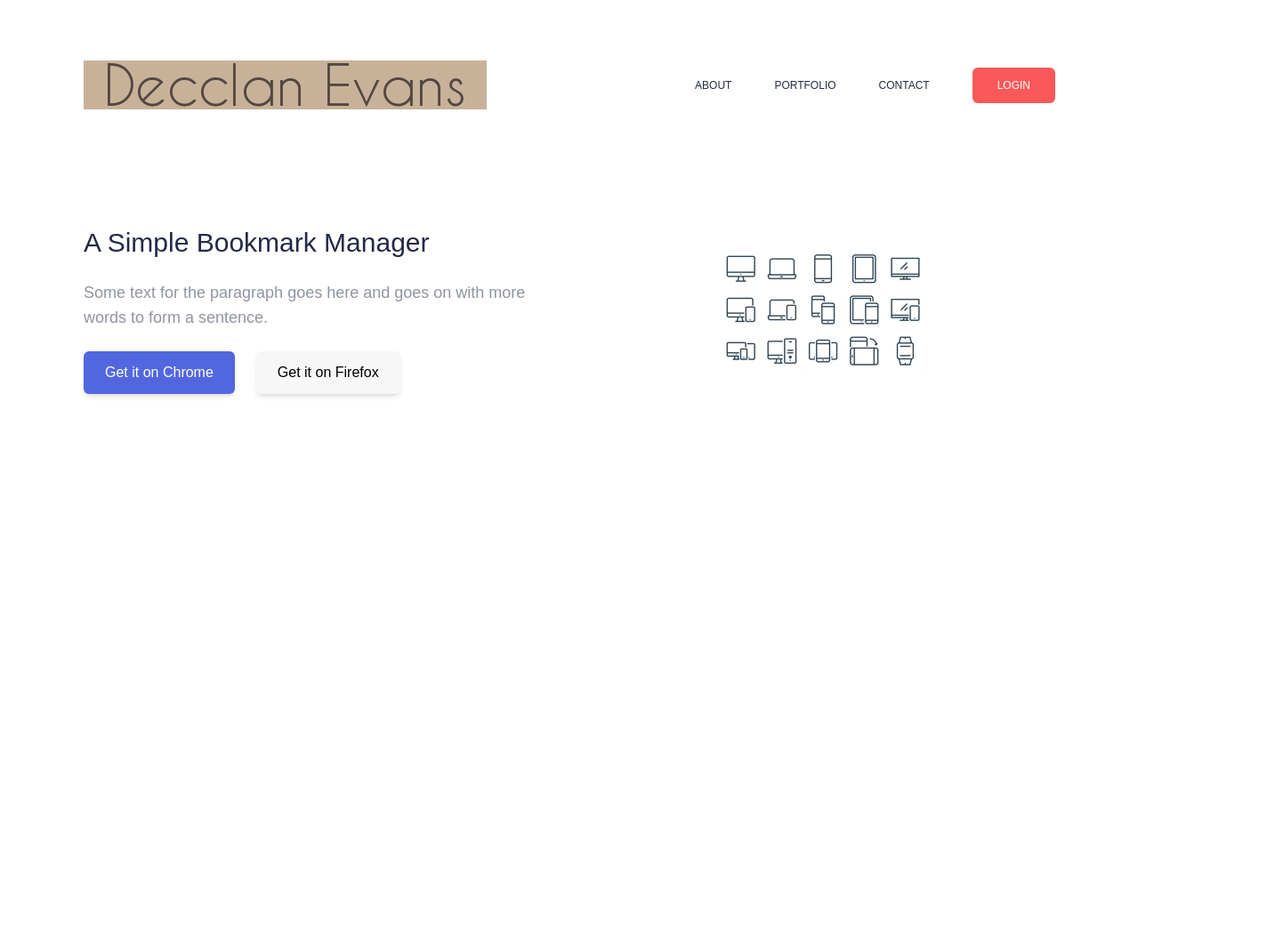
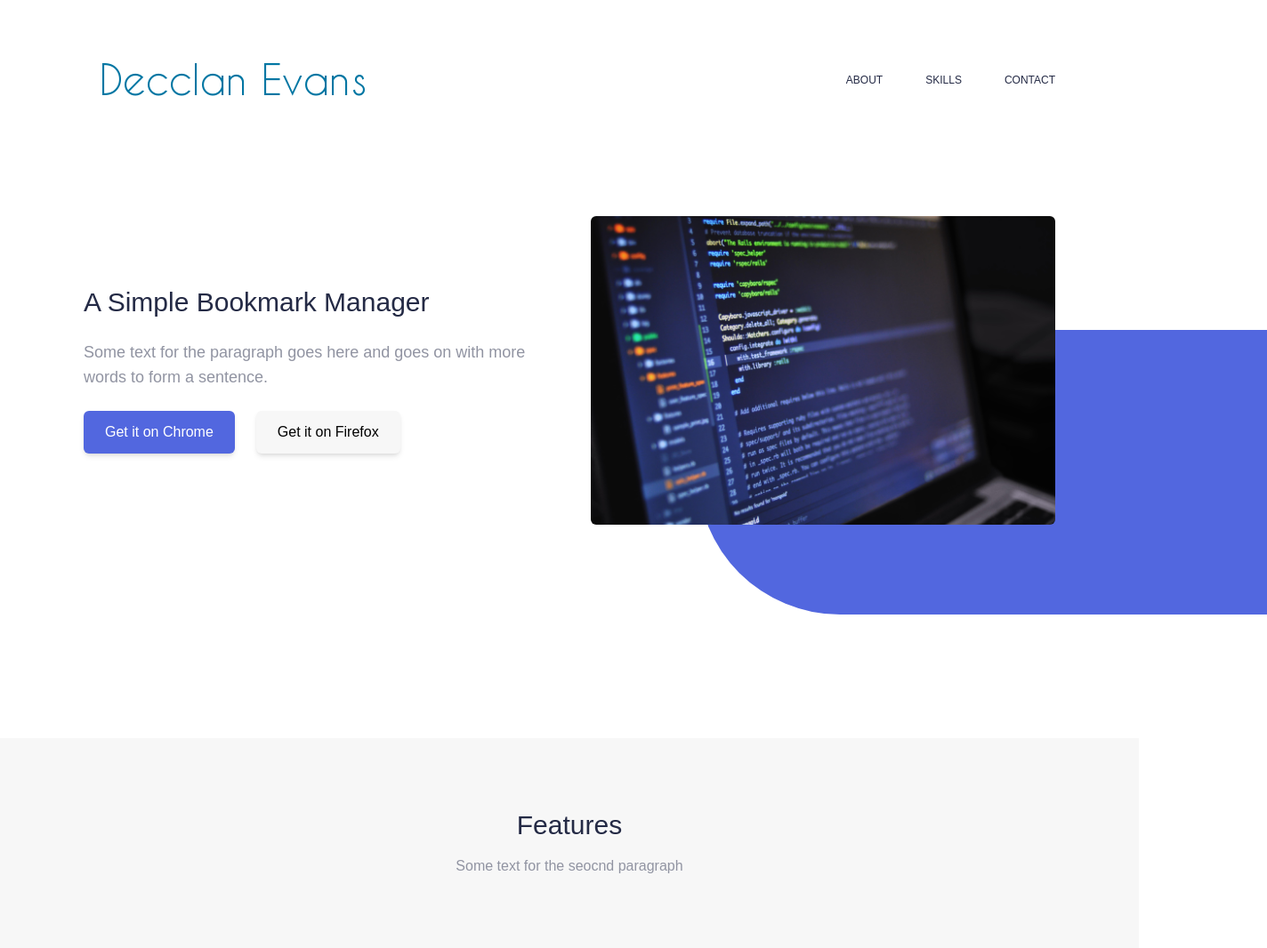
Before and after one commit to Decclan/personal-website, a website: page public/index.html in a window 1280 px wide. Shown: the whole page at 89% size, 1424 px wide, since content can reach past the window. Before the commit the page ends 800 px from the top, so only its background shows below. Drawn offline with Linux system fonts and the light colour scheme.

Commit message:
second-index-section-added

```diff
--- a/public/index.html
+++ b/public/index.html
@@ -6,10 +6,9 @@
     <meta name="viewport" content="width-device-width, initial-scale=1.0">
     <link rel="stylesheet" href="https://cdnjs.cloudflare.com/ajax/libs/font-awesome/6.1.1/css/all.min.css" integrity="sha512-KfkfwYDsLkIlwQp6LFnl8zNdLGxu9YAA1QvwINks4PhcElQSvqcyVLLD9aMhXd13uQjoXtEKNosOWaZqXgel0g==" crossorigin="anonymous" referrerpolicy="no-referrer" />
     <link rel="stylesheet" href="./style.css">
-    <title>Decclans Personal Website</title>
-    <!-- adds favicon to tab bar
-    <link rel="icon" href="./imgs/decclanlogo.png" type="image/icon type">
-    -->
+    <title>Personal Webiste</title>
+    <!-- adds favicon to tab bar -->
+    <link rel="icon" href="./imgs/rainbowflag.png" type="image/icon type">
   </head>
 
   <body class="font-Poppins">
@@ -22,13 +21,14 @@
     <header>
       <nav class="container flex items-center py-4 mt-4 sm:mt-12">
         <div class="py-1">
-          <img src="./imgs/decclanlogo.png">
+          <img src="./imgs/decclan.png">
         </div>
         <ul class="hidden sm:flex flex-1 justify-end items-center gap-12 text-bookmark-blue uppercase text-xs">
           <li class="cursor-pointer">About</li>
-          <li class="cursor-pointer">Portfolio</li>
+          <li class="cursor-pointer">Skills</li>
+          <!--<li class="cursor-pointer">Portfolio</li>-->
           <li class="cursor-pointer">Contact</li>
-          <button type="button" class="bg-bookmark-red text-white rounded-md px-7 py-3 uppercase">Login</button>
+          <!-- <button type="button" class="bg-bookmark-red text-white rounded-md px-7 py-3 uppercase">Login</button> -->
 
         </ul>
         <div class="flex sm:hidden flex-1 justify-end">
@@ -53,9 +53,23 @@
         </div>
         <!-- Image -->
         <div class="flex justify-center flex-1 mb-10 md:mb-16 lg:mb-0 z-10">
-          <img src="./imgs/devices.png">
+          <img class="rounded-md w-5/6 h-5/6 sm:w-3/4 sm:h-3/4 md:w-full md:h-full" src="./imgs/code.jpg">
         </div>
       </div>
+      <!--Round Rectangle-->
+      <div class="hidden md:block overflow-hidden bg-bookmark-purple rounded-l-full absolute h-80 w-2/4 top-32 right-0 lg:-bottom-28 lg:-right-36">
+      </div>
+    </section>
+
+    <!-- Index Midpoint -->
+    <section class="bg-bookmark-white py-20 mt-20 lg:mt-60">
+      <!--Header-->
+      <div class="sm:w-3/4 lg:w-5/12 mx-auto px-2">
+        <h1 class="text-3xl text-center text-bookmark-blue">Features</h1>
+        <p class="text-center text-bookmark-grey mt-4">Some text for the seocnd paragraph</p>
+
+      </div>
+
     </section>
   </body>
 </html>
```
Also changed, not shown: public/imgs/code.jpg (added), public/imgs/decclan.png (added), public/imgs/rainbowflag.png (added), public/style.css.
